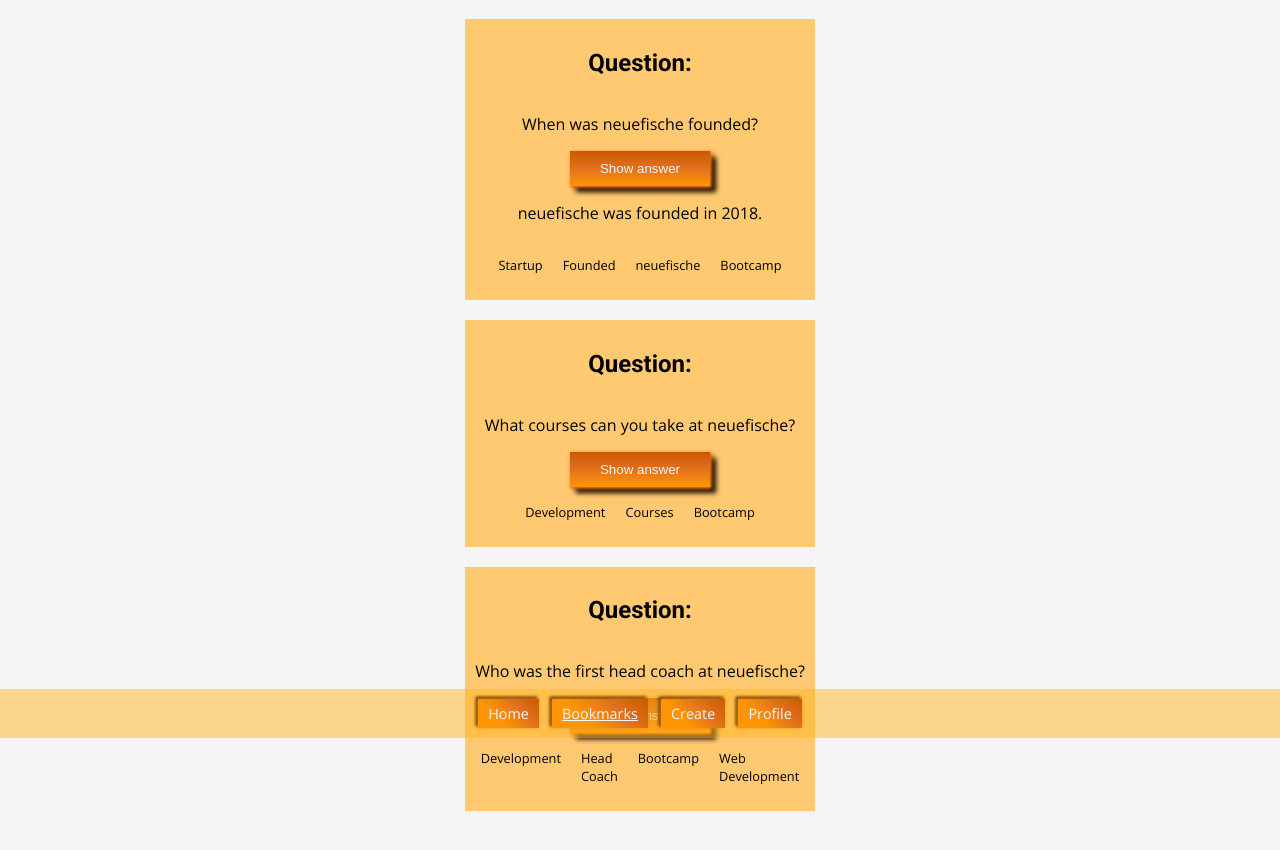
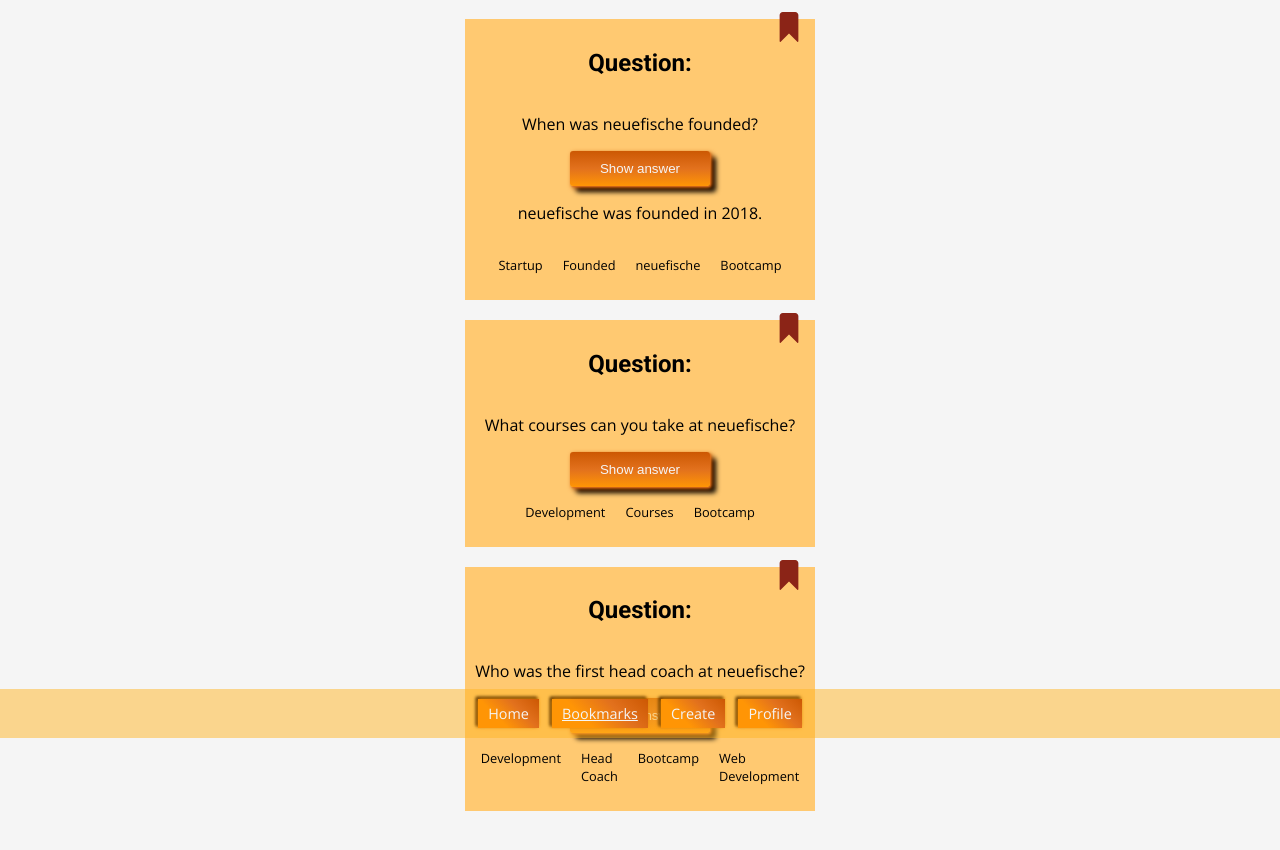
Before and after one commit to miriamhaenle/muc-w1-quiz-app, a plain HTML site: page src/bookmarks.html in a window 1280 px wide. Shown: the part 62-912 px from the top of the page. Drawn offline with nearby package versions, Linux system fonts and the light colour scheme.

Commit message:
Add some styling

```diff
--- a/src/bookmarks.html
+++ b/src/bookmarks.html
@@ -8,8 +8,13 @@
   </head>
   <body>
     <header class="header"><h1>Bookmarks</h1></header>
-    <main class="main__home">
+    <main class="main__grid">
       <div class="card">
+        <img
+          src="/src/images/lesezeichen.svg"
+          alt="bookmark"
+          class="card__bookmark card__bookmark--bmrkd"
+        />
         <h2>Question:</h2>
         <p>When was neuefische founded?</p>
         <button class="button">Show answer</button>
@@ -23,6 +28,11 @@
       </div>
 
       <div class="card">
+        <img
+          src="/src/images/lesezeichen.svg"
+          alt="bookmark"
+          class="card__bookmark card__bookmark--bmrkd"
+        />
         <h2>Question:</h2>
         <p>What courses can you take at neuefische?</p>
         <button class="button">Show answer</button>
@@ -37,6 +47,11 @@
       </div>
 
       <div class="card">
+        <img
+          src="/src/images/lesezeichen.svg"
+          alt="bookmark"
+          class="card__bookmark card__bookmark--bmrkd"
+        />
         <h2>Question:</h2>
         <p>Who was the first head coach at neuefische?</p>
         <button class="button">Show answer</button>
--- a/src/styles.css
+++ b/src/styles.css
@@ -30,7 +30,7 @@
   text-shadow: 1px 1px 2px #ff9505, 3px 3px 2px #e2711d, 5px 5px 5px #cc5803,
     6px 6px 1px #000;
 }
-.main__home {
+.main__grid {
   display: grid;
   gap: 20px;
   padding-bottom: 30px;
@@ -38,15 +38,14 @@
 
 .button {
   background: linear-gradient(#cc5803, #e2711d, #ff9505);
+  border-radius: 3px;
   box-shadow: 1px 1px 2px #e2711d, 2px 2px 5px #cc5803, 6px 6px 5px #000;
   color: #f5f5f5;
   font-weight: 500;
 }
 
 .button:hover {
-  background: linear-gradient(#cc5803, #e2711d, #ff9505, #ff9505);
-  box-shadow: 1px 1px 2px #e2711d, 2px 2px 5px #cc5803, 6px 6px 5px #000;
-  font-variant: small-caps;
+  box-shadow: 1px 1px 2px #e2711d, 2px 2px 5px #cc5803, 6px 6px 8px #000;
 }
 .card {
   align-items: center;
@@ -55,6 +54,7 @@
   flex-direction: column;
   margin: 0 auto;
   padding: 10px;
+  position: relative;
   width: 350px;
 }
 
@@ -72,12 +72,29 @@
   margin: 0 10px;
 }
 
+.card__bookmark {
+  height: 30px;
+  position: absolute;
+  right: 11px;
+  top: -7px;
+  filter: invert(27%) sepia(51%) saturate(2878%) hue-rotate(346deg)
+    brightness(104%) contrast(97%);
+}
+.card__bookmark:hover {
+  filter: invert(27%) sepia(51%) saturate(2878%) hue-rotate(346deg)
+    brightness(80%) contrast(97%);
+}
+.card__bookmark--bmrkd {
+  filter: invert(27%) sepia(51%) saturate(2878%) hue-rotate(346deg)
+    brightness(60%) contrast(97%);
+}
+
 .profile__img {
   border-radius: 50%;
   border: 2px dashed #e2711d;
   box-shadow: 1px 1px 2px #e2711d, 2px 2px 4px #cc5803, 4px 4px 3px #000;
-
   height: 200px;
+  width: 200px;
 }
 
 .navigation {
@@ -107,6 +124,10 @@
   text-decoration: none;
 }
 
+.nav__link:hover {
+  letter-spacing: 0.03rem;
+}
+
 .nav__link--active {
   text-decoration: underline;
 }
```
Also changed, not shown: src/index.html (+16 -1 lines), src/images/lesezeichen.svg (added), 1 other file.
